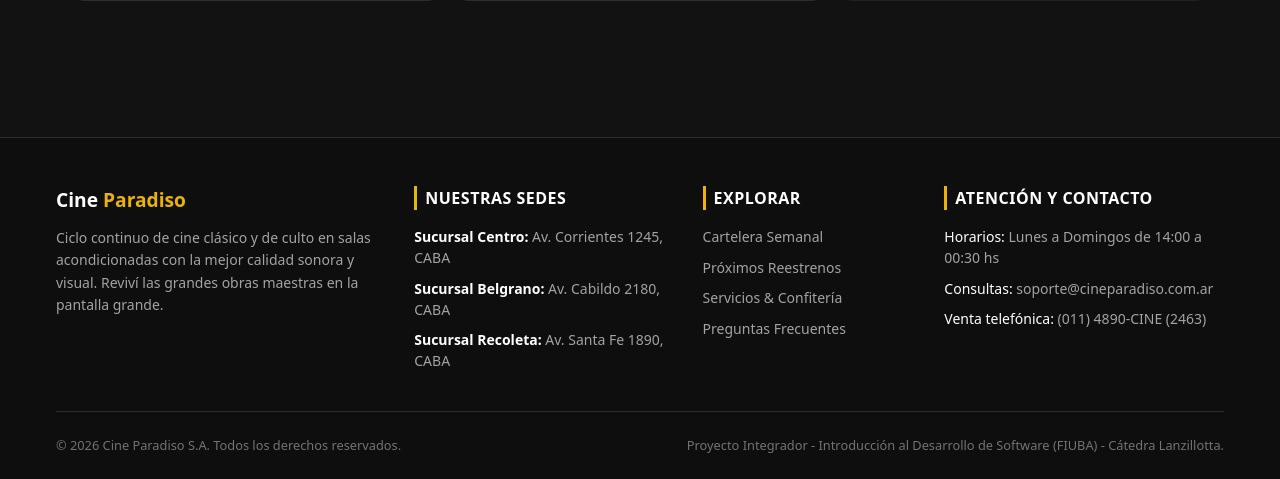
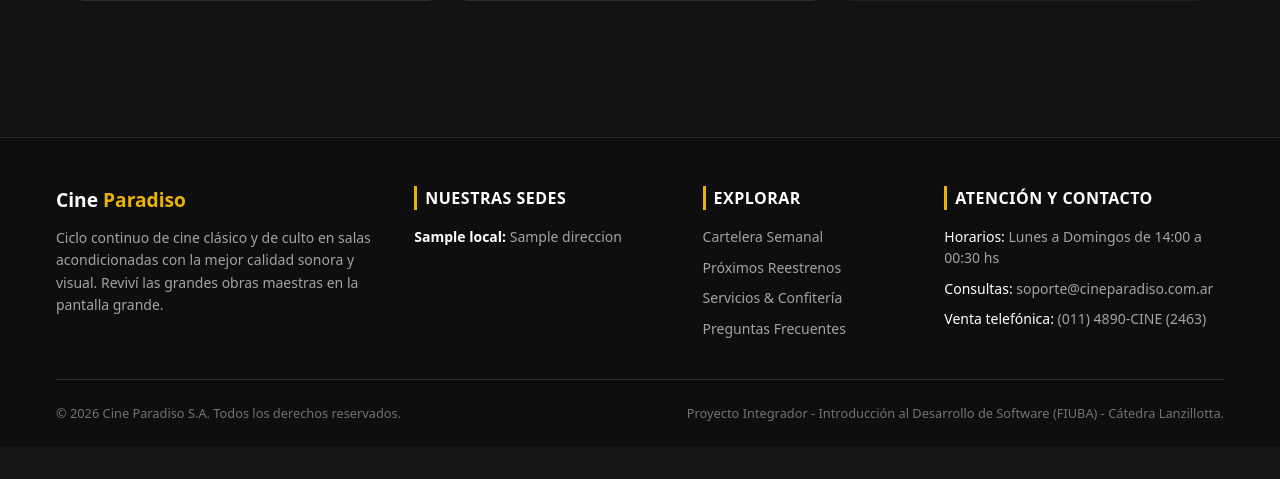
Before and after one commit to RenzoPS/cine-paradiso, a Python web app: template web/templates/admin/index.html in a window 1280 px wide. Shown: the part 560-1039 px from the top of the page. After the commit the page ends 981 px from the top, so only its background shows below. Run offline with Jinja, Linux system fonts and the light colour scheme; the template is opened without the code that fills it: most values are stand-ins (such as "Sample title", 1, 10 or a date in 2020).

Commit message:
feat(locales): mostrar sedes dinamicamente en el footer
Updated footer to dynamically display local branches and removed hardcoded addresses.

```diff
--- a/web/templates/base.html
+++ b/web/templates/base.html
@@ -191,15 +191,13 @@
                 <div class="footer-column">
                     <h3 class="footer-heading">Nuestras Sedes</h3>
                     <ul class="footer-list">
+                        {% for local in locales %}
                         <li>
-                            <strong>Sucursal Centro:</strong> Av. Corrientes 1245, CABA
+                            <strong>{{ local.local }}:</strong> {{ local.direccion }}
                         </li>
-                        <li>
-                            <strong>Sucursal Belgrano:</strong> Av. Cabildo 2180, CABA
-                        </li>
-                        <li>
-                            <strong>Sucursal Recoleta:</strong> Av. Santa Fe 1890, CABA
-                        </li>
+                        {% else %}
+                        <li>No hay sedes disponibles.</li>
+                        {% endfor %}
                     </ul>
                 </div>
 
```
